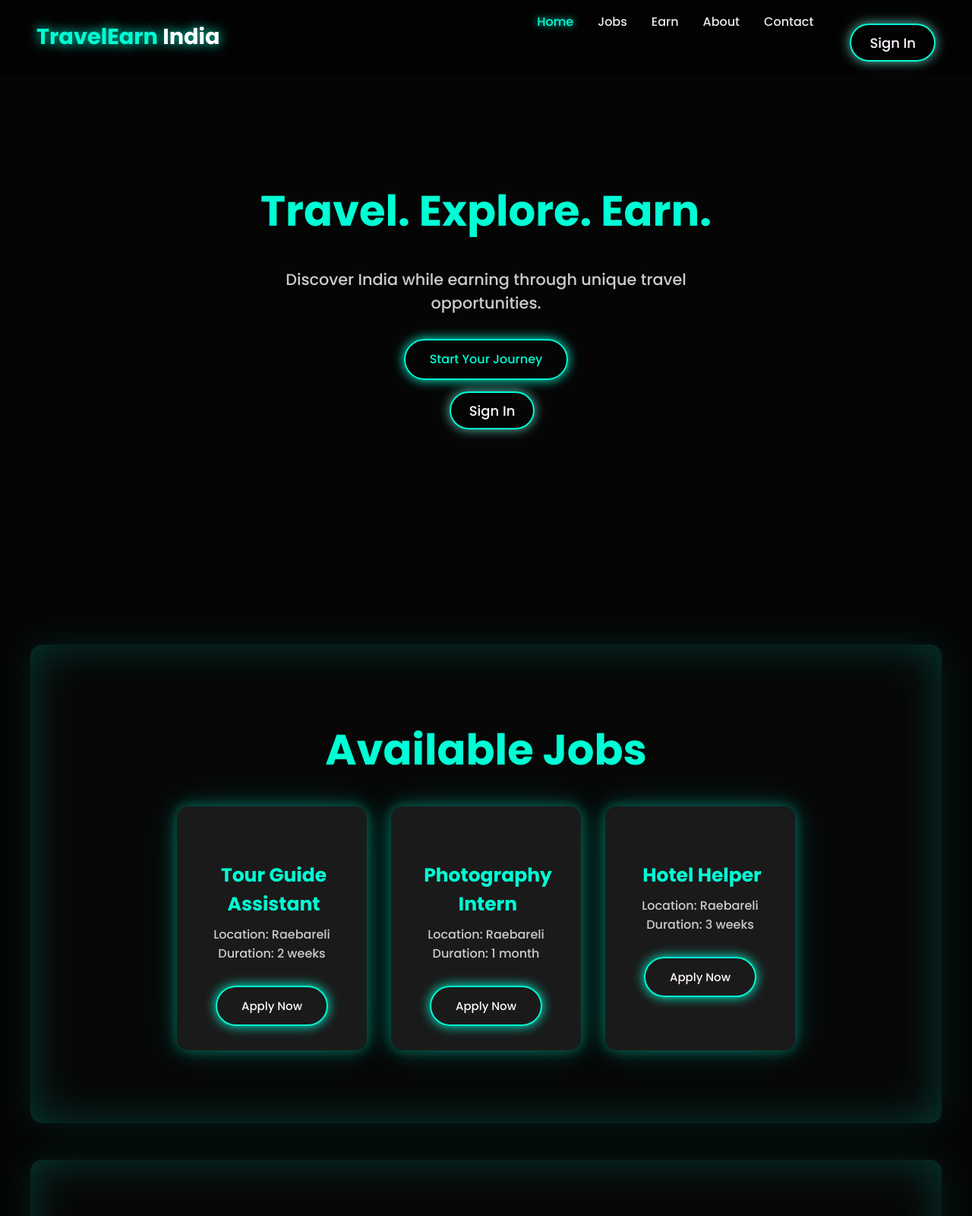
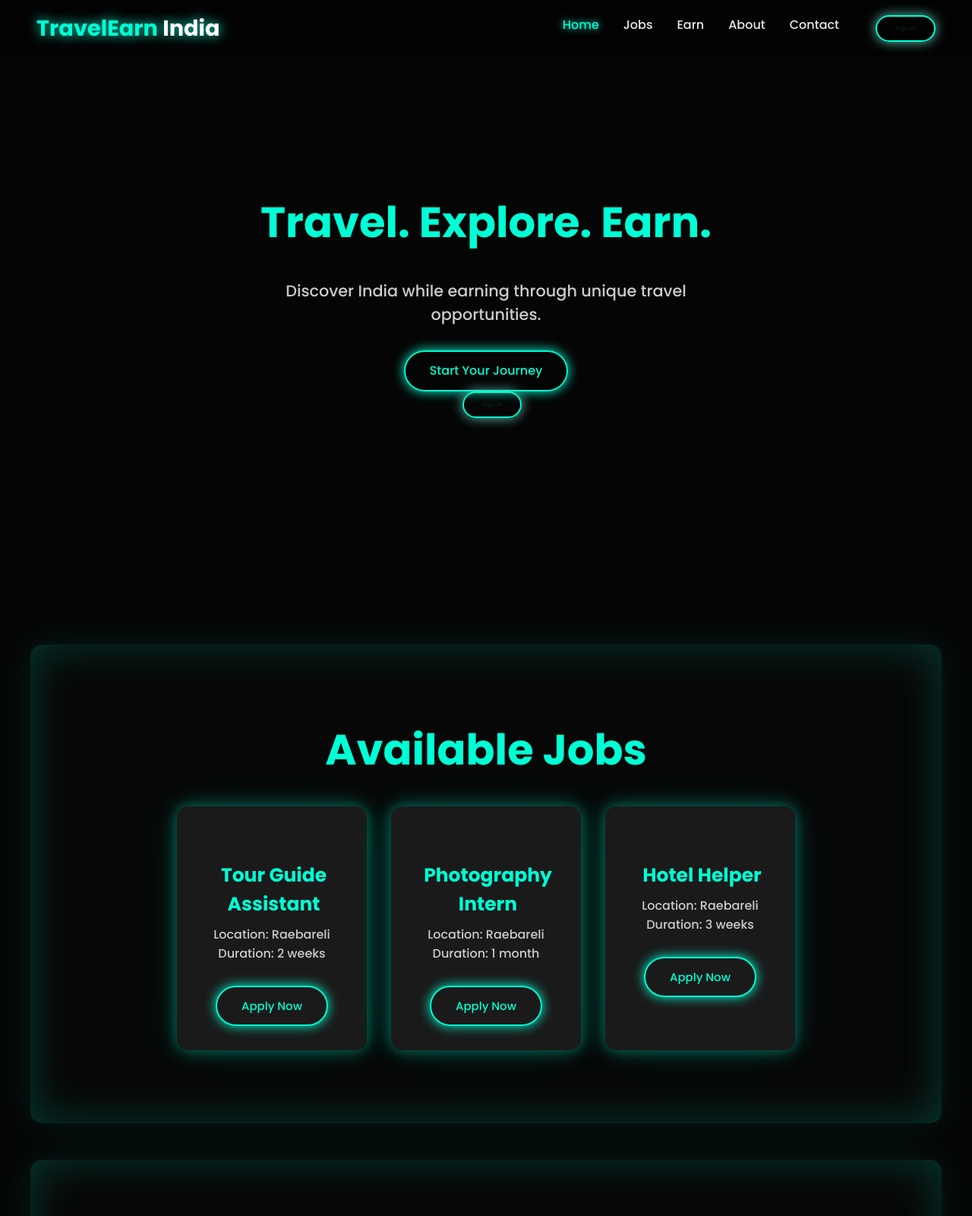
Before and after one commit to Aryan1gupta/TravelEarn-India, a plain HTML site: page index.html in a window 1280 px wide. Shown: the top 1600 px of the page at 76% size. Drawn offline with Linux system fonts and the light colour scheme.

Commit message:
Update index.html

```diff
--- a/index.html
+++ b/index.html
@@ -4,6 +4,7 @@
   <meta charset="UTF-8">
   <meta name="viewport" content="width=device-width, initial-scale=1.0">
   <title>TravelEarn India</title>
+  <!-- Make sure style.css is in the same folder as index.html -->
   <link rel="stylesheet" href="style.css">
 </head>
 <body>
@@ -16,17 +17,16 @@
       <li><a href="#earn">Earn</a></li>
       <li><a href="#about">About</a></li>
       <li><a href="#contact">Contact</a></li>
-      <button  onclick="window.location.href='logIn.html'" style="color:#fff7ff;font-size:15px; text-decoration: none;margin-top:15px;font-size: large;" class="sign-in-btn glow-btn">Sign In</button>
+      <li><button onclick="window.location.href='logIn.html'" class="sign-in-btn glow-btn">Sign In</button></li>
     </ul>
   </nav>
 
   <!-- Hero Section -->
   <section id="home" class="hero">
-    <div class="hero-overlay"></div>
     <h1 class="glow-text">Travel. Explore. Earn.</h1>
     <p class="hero-subtext">Discover India while earning through unique travel opportunities.</p>
     <button class="btn glow-btn">Start Your Journey</button>
-    <button  onclick="window.location.href='logIn.html'" style="color:#fff7ff;font-size:15px; text-decoration: none;margin-top:15px;font-size: large;" class="sign-in-btn glow-btn">Sign In</button>
+    <button onclick="window.location.href='logIn.html'" class="sign-in-btn glow-btn">Sign In</button>
   </section>
 
   <!-- Jobs Section -->
@@ -37,19 +37,28 @@
         <h3>Tour Guide Assistant</h3>
         <p>Location: Raebareli</p>
         <p>Duration: 2 weeks</p>
-         <button style="margin-top:30px;color:#fff7ff;font-size: 15px; text-decoration: none;" href="https://docs.google.com/forms/d/e/1FAIpQLSeIbAla2Lylf5UFLbctdVJeI-G7N4gdbKVHbBWL45SeYDtF3Q/viewform?usp=header" onclick="window.location.href='https://docs.google.com/forms/d/e/1FAIpQLSeIbAla2Lylf5UFLbctdVJeI-G7N4gdbKVHbBWL45SeYDtF3Q/viewform?usp=header'" class="btn glow-btn">Apply Now </button>
+        <button class="btn glow-btn" style="margin-top:30px;font-size:15px;"
+          onclick="window.open('https://docs.google.com/forms/d/e/1FAIpQLSeIbAla2Lylf5UFLbctdVJeI-G7N4gdbKVHbBWL45SeYDtF3Q/viewform?usp=header', '_blank')">
+          Apply Now
+        </button>
       </div>
       <div class="job-card">
         <h3>Photography Intern</h3>
         <p>Location: Raebareli</p>
         <p>Duration: 1 month</p>
-         <button style="margin-top:30px;color:#fff7ff;font-size: 15px; text-decoration: none;" href="https://docs.google.com/forms/d/e/1FAIpQLSeIbAla2Lylf5UFLbctdVJeI-G7N4gdbKVHbBWL45SeYDtF3Q/viewform?usp=header" onclick="window.location.href='https://docs.google.com/forms/d/e/1FAIpQLSeIbAla2Lylf5UFLbctdVJeI-G7N4gdbKVHbBWL45SeYDtF3Q/viewform?usp=header'" class="btn glow-btn">Apply Now </button>
+        <button class="btn glow-btn" style="margin-top:30px;font-size:15px;"
+          onclick="window.open('https://docs.google.com/forms/d/e/1FAIpQLSeIbAla2Lylf5UFLbctdVJeI-G7N4gdbKVHbBWL45SeYDtF3Q/viewform?usp=header', '_blank')">
+          Apply Now
+        </button>
       </div>
       <div class="job-card">
         <h3>Hotel Helper</h3>
         <p>Location: Raebareli</p>
         <p>Duration: 3 weeks</p>
-        <button style="margin-top:30px;color:#fff7ff;font-size: 15px; text-decoration: none;" onclick="window.location.href='https://docs.google.com/forms/d/e/1FAIpQLSeIbAla2Lylf5UFLbctdVJeI-G7N4gdbKVHbBWL45SeYDtF3Q/viewform?usp=header'" class="btn glow-btn">Apply Now </button>
+        <button class="btn glow-btn" style="margin-top:30px;font-size:15px;"
+          onclick="window.open('https://docs.google.com/forms/d/e/1FAIpQLSeIbAla2Lylf5UFLbctdVJeI-G7N4gdbKVHbBWL45SeYDtF3Q/viewform?usp=header', '_blank')">
+          Apply Now
+        </button>
       </div>
     </div>
   </section>
@@ -84,7 +93,11 @@
       <div class="about-card">🏕️</div>
     </div>
     <h3>Want To Explore All India And Feel Difficulties</h3>
-    <button style="color:#fff7ff;font-size: 15px; text-decoration: none;" onclick="window.location.href='https://newlisting-13.onrender.com/listings'" class="sign-in-btn" >Click Here</button>
+    <!-- Use HTTPS for Render link -->
+    <button class="sign-in-btn" style="font-size:15px;"
+      onclick="window.open('https://newlisting-13.onrender.com/listings', '_blank')">
+      Click Here
+    </button>
   </section>
 
   <!-- Contact Section -->
```
